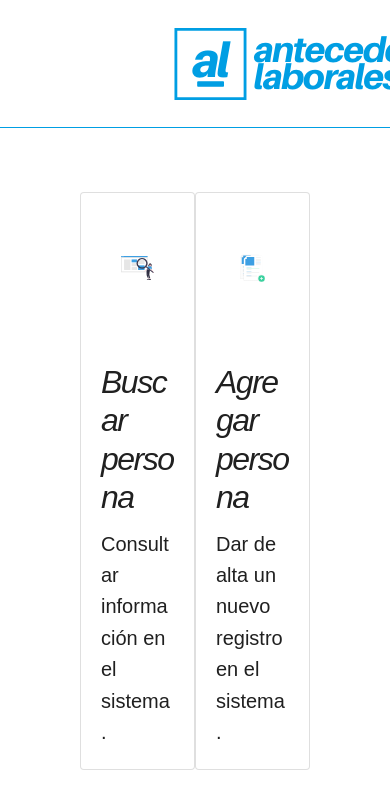
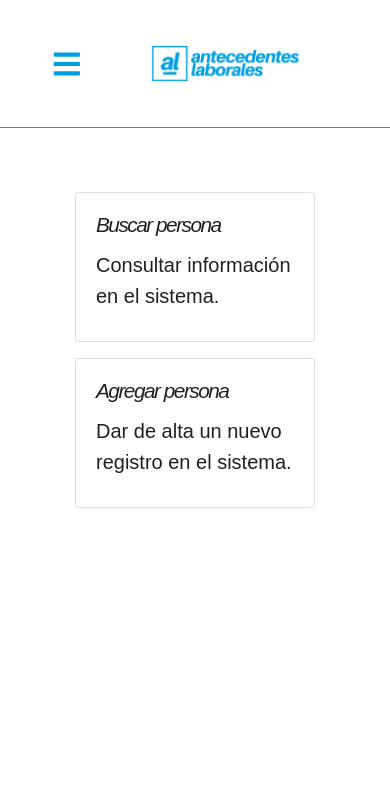
Before and after one commit to juansecalvinio/antecedentes-fe, a React app: page /#/app/personas in a window 390 px wide. Shown: the top 808 px of the page. Built offline with nearby package versions, Linux system fonts and the light colour scheme; a web font is replaced by a local one.

Commit message:
Login page in process, responsive css in process

```diff
--- a/public/index.html
+++ b/public/index.html
@@ -3,7 +3,9 @@
   <head>
     <meta charset="utf-8" />
     <link rel="icon" href="favicon.ico" />
-    <meta name="viewport" content="width=device-width, initial-scale=1" />
+    <meta name="viewport" content="width=device-width,initial-scale=1,maximum-scale=1,user-scalable=no">
+    <meta http-equiv="X-UA-Compatible" content="IE=edge,chrome=1">
+    <meta name="HandheldFriendly" content="true">
     <meta name="theme-color" content="#000000" />
     <link rel="apple-touch-icon" href="favicon.ico" />
     <!--
--- a/src/components/Header/Logo/styled.js
+++ b/src/components/Header/Logo/styled.js
@@ -10,4 +10,13 @@ export const LogoWrapper = styled.div`
         margin: 0 auto;
         text-decoration: none;
     }
+
+    @media screen
+    and (min-device-width: 360px)
+    and (max-device-height: 820px) {
+
+        img {
+            width: 115%;
+        }
+    }
 `;
--- a/src/components/Header/styled.js
+++ b/src/components/Header/styled.js
@@ -18,4 +18,12 @@ export const HeaderContainer = styled.div`
     & svg:hover {
         cursor: pointer;
     }
+
+    @media screen
+    and (min-device-width: 360px)
+    and (max-device-height: 820px) {
+        svg {
+            width: 50%;
+        }
+    }
 `;
--- a/src/components/Menu/Menu.jsx
+++ b/src/components/Menu/Menu.jsx
@@ -10,7 +10,7 @@ import { FaTimes as CloseIcon } from 'react-icons/fa'
 
 const menuItems = [
     { name: 'Personas', link:'/app/personas' },
-    { name: 'Antecedentes', link:'/app/antecs' },
+    // { name: 'Antecedentes', link:'/app/antecs' },
 ]
 
 const Menu = ({ menu, menuOff }) => {
--- a/src/pages/Home/styled.js
+++ b/src/pages/Home/styled.js
@@ -42,6 +42,19 @@ export const Title = styled.div`
             text-decoration: none;
         }
     }
+
+    @media screen
+    and (min-device-width: 360px)
+    and (max-device-height: 820px) {
+
+        margin: 0;
+        width: auto;
+
+        & h1 {
+            font-size: 40px;
+        }
+
+    }
 `;
 
 export const Illustration = styled.div`
@@ -51,4 +64,11 @@ export const Illustration = styled.div`
     & img {
         width: 90%;
     }
+
+    @media screen
+    and (min-device-width: 360px)
+    and (max-device-height: 820px) {
+
+        display: none;
+    }
 `;
--- a/src/pages/Login/Login.jsx
+++ b/src/pages/Login/Login.jsx
@@ -12,6 +12,10 @@ const Login = () => {
     const [password, setPassword] = useState('');
     const [email, setEmail] = useState('');
     const [register, setRegister] = useState(false);
+
+    const userRef = React.createRef();
+    const passRef = React.createRef();
+    const emailRef = React.createRef();
 
     const handleGoogleLoginSuccess = response => {
 
@@ -29,12 +33,14 @@ const Login = () => {
                     <Form name="normal_login" className="login-form" initialValues={{ remember: true }} onFinish={()=>{}}>
                         <Form.Item name="username" rules={[{ required: true, message: 'Ingrese su nombre de usuario' }]}>
                             <Input
+                                ref={userRef}
                                 prefix={<UserOutlined className="site-form-item-icon" />}
                                 size="large"
                                 placeholder="Usuario" />
                         </Form.Item>
                         <Form.Item name="password" rules={[{ required: true, message: 'Ingrese su contraseña' }]}>
                             <Input
+                                ref={passRef}
                                 prefix={<LockOutlined className="site-form-item-icon" />}
                                 type="password"
                                 size="large"
@@ -43,6 +49,7 @@ const Login = () => {
                         </Form.Item>
                         { register && <Form.Item name="email" rules={[{ required: true, message: 'Ingrese su email' }]}>
                             <Input
+                                ref={emailRef}
                                 prefix={<MailOutlined className="site-form-item-icon" />}
                                 type="text"
                                 size="large"
--- a/src/pages/Personas/styled.js
+++ b/src/pages/Personas/styled.js
@@ -19,6 +19,23 @@ export const OptionsWrapper = styled.div`
     justify-content: space-evenly;
     width: 100%;
     transition: all .3s ease;
+
+    @media screen
+    and (min-device-width: 360px)
+    and (max-device-height: 820px) {
+
+        flex-direction: column;
+
+        .card {
+            width: 15rem !important;
+            min-height: 150px !important;
+            margin-bottom: 1rem;
+
+            .card-title {
+                font-size: 1.3rem !important
+            }
+        }
+    }
 
     .card {
         cursor: pointer;
@@ -63,4 +80,12 @@ export const ImgWrapper = styled.div`
     justify-content: center;
     padding: 1.25rem;
     min-height: 150px;
+
+    @media screen
+    and (min-device-width: 360px)
+    and (max-device-height: 820px) {
+
+       display: none !important;
+
+    }
 `;
```
Also changed, not shown: src/store/actions/loginActions.js (added, +36 -0 lines).
